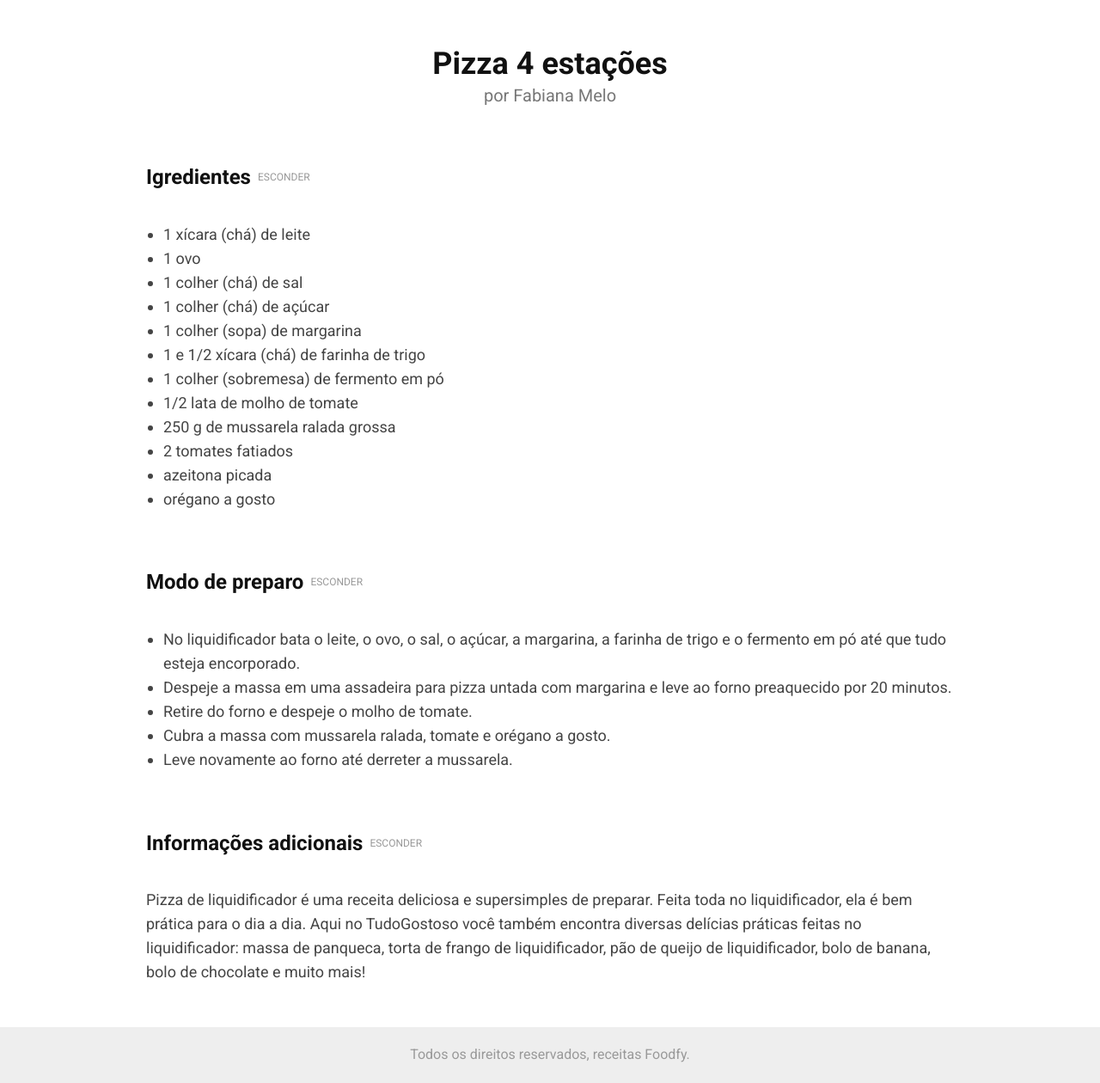
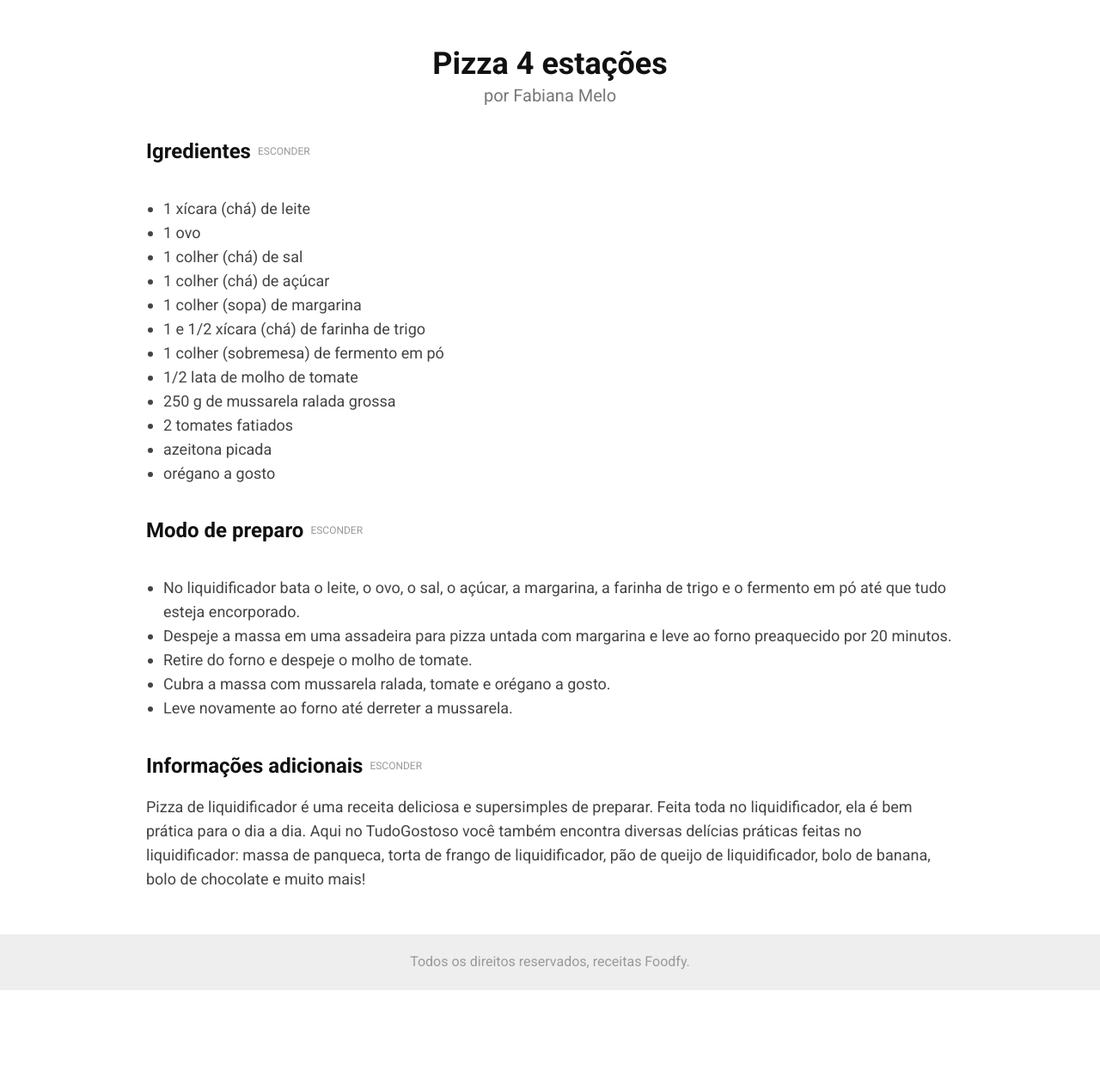
Before and after one commit to martins-rafael/launchbase-desafios-03, a Node server app: page /recipes/1 in a window 1280 px wide. Shown: the part 423-1683 px from the top of the page at 86% size. After the commit the page ends 1575 px from the top, so only its background shows below. Run offline with Node 20, Linux system fonts and the light colour scheme.

Commit message:
added hide button

```diff
--- a/03-4-refatorando-foodfy/public/css/style.css
+++ b/03-4-refatorando-foodfy/public/css/style.css
@@ -13,9 +13,10 @@ body {
 }
 
 header .container {
-    display: -webkit-box;
-    display: -ms-flexbox;
-    display: flex;
+    display: -ms-grid;
+    display: grid;
+    -ms-grid-columns: 1fr 2fr;
+    grid-template-columns: 1fr 2fr;
     padding: 36px;
 }
 
@@ -27,7 +28,6 @@ header .links ul {
     display: -webkit-box;
     display: -ms-flexbox;
     display: flex;
-    margin-left: 213px;
 }
 
 header .links ul li {
@@ -53,7 +53,9 @@ footer p {
     color: #999;
 }
 
-/* ==== index ====*/
+/* =================
+==== index.html ====
+================= */
 
 section.banner .container {
     display: -ms-grid;
@@ -106,9 +108,9 @@ section.most-popular {
     color: #777;
 }
 
-/* ============
-==== about ====
-=============*/
+/* =================
+==== about page ====
+================= */
 
 section.about h1 {
     font-size: 24px;
@@ -125,9 +127,9 @@ section.about p {
     color: #444;
 }
 
-/* ============
-==== recipe ===
-=============*/
+/* ==================
+==== recipe page ====
+================== */
 
 section.recipe-selected img {
     border-radius: 15px;
@@ -149,32 +151,40 @@ section.recipe-selected .title {
     color: #777;
 }
 
-.wraper {
-    margin-top: 50px;
+.recipe-wraper {
+    margin-top: 20px;
 }
 
 .wraper-title {
+    display: -webkit-box;
+    display: -ms-flexbox;
     display: flex;
-    align-items: center;
+    -webkit-box-align: center;
+        -ms-flex-align: center;
+            align-items: center;
 }
 
 .wraper-title h2 {
     margin-right: 8px;
 }
 
-.wraper-title p {
+.hide {
     font-size: 12px;
     color: #999;
     cursor: pointer;
 }
 
 .wraper-content {
-    margin: 0;
     font-size: 18px;
     line-height: 28px;
     color: #444;
 }
 
 .wraper-content ul {
-    padding-inline-start: 20px;
+    -webkit-padding-start: 20px;
+            padding-inline-start: 20px;
 }
+
+.wraper-content.hidden {
+    display: none;
+}
--- a/03-4-refatorando-foodfy/public/js/script.js
+++ b/03-4-refatorando-foodfy/public/js/script.js
@@ -1,8 +1,22 @@
 const recipes = document.querySelectorAll('.recipe')
+const recipeWrapers = document.querySelectorAll('.recipe-wraper')
 
 for (let recipe of recipes) {
-    recipe.addEventListener('click', function() {
+    recipe.addEventListener('click', function () {
         const recipeIndex = recipe.getAttribute('id')
         window.location.href = `/recipes/${recipeIndex}`
     })
 }
+
+for (let wraper of recipeWrapers) {
+    const hide = wraper.querySelector('.hide')
+
+    hide.addEventListener('click', function () {
+        wraper.querySelector('.wraper-content').classList.toggle('hidden')
+        if (hide.innerHTML == 'ESCONDER') {
+            hide.innerHTML = 'MOSTRAR'
+        } else {
+            hide.innerHTML = 'ESCONDER'
+        }
+    })
+}
--- a/03-4-refatorando-foodfy/views/recipe.njk
+++ b/03-4-refatorando-foodfy/views/recipe.njk
@@ -14,10 +14,10 @@
                 <p>por {{recipe.author}}</p>
             </div>
 
-            <div class="wraper">
+            <div class="recipe-wraper">
                 <div class="wraper-title">
                     <h2>Igredientes</h2>
-                    <p>ESCONDER</p>
+                    <p class="hide">ESCONDER</p>
                 </div>
 
                 <div class="wraper-content">
@@ -29,10 +29,10 @@
                 </div>
             </div>
 
-            <div class="wraper">
+            <div class="recipe-wraper">
                 <div class="wraper-title">
                     <h2>Modo de preparo</h2>
-                    <p>ESCONDER</p>
+                    <p class="hide">ESCONDER</p>
                 </div>
 
                 <div class="wraper-content">
@@ -44,14 +44,14 @@
                 </div>
             </div>
 
-            <div class="wraper">
+            <div class="recipe-wraper">
                 <div class="wraper-title">
                     <h2>Informações adicionais</h2>
-                    <p>ESCONDER</p>
+                    <p class="hide">ESCONDER</p>
                 </div>
 
                 <div class="wraper-content">
-                    <p>{{recipe.information}}</p>
+                    {{recipe.information}}
                 </div>
             </div>
 
```
